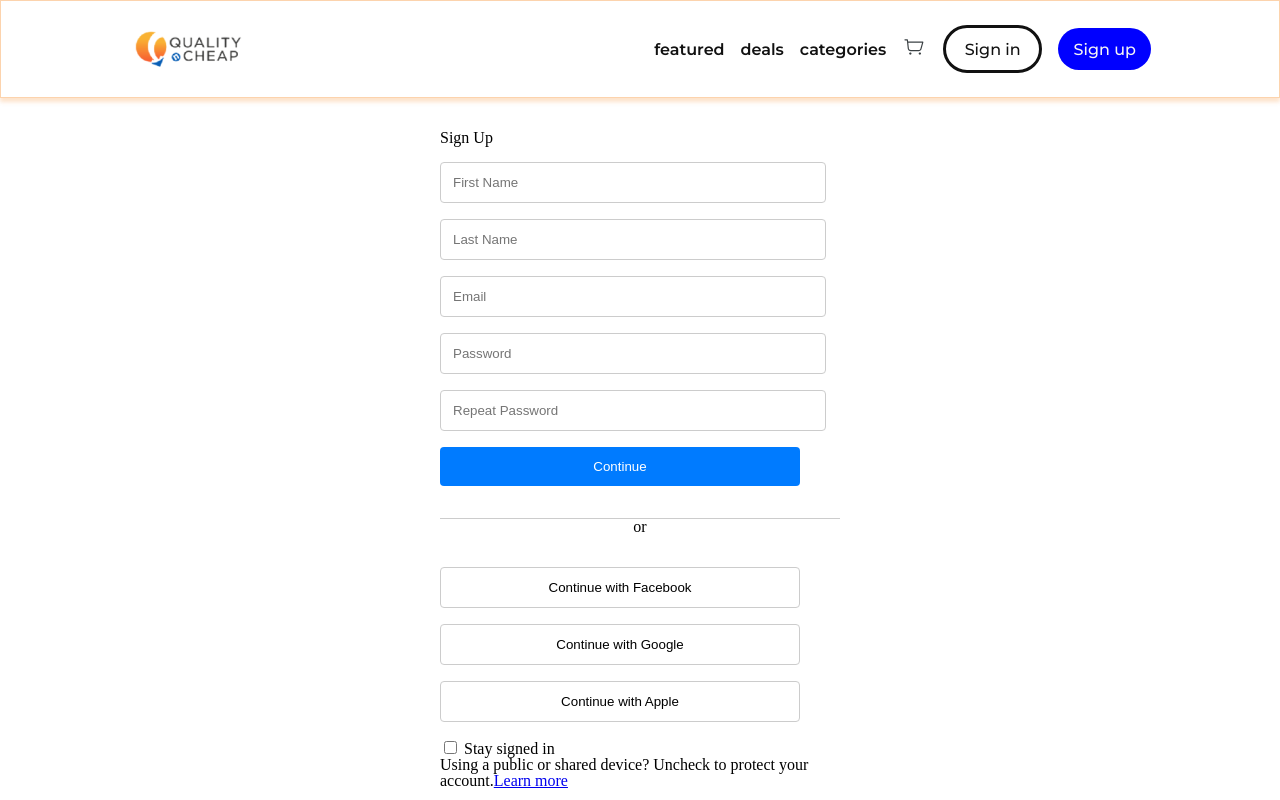
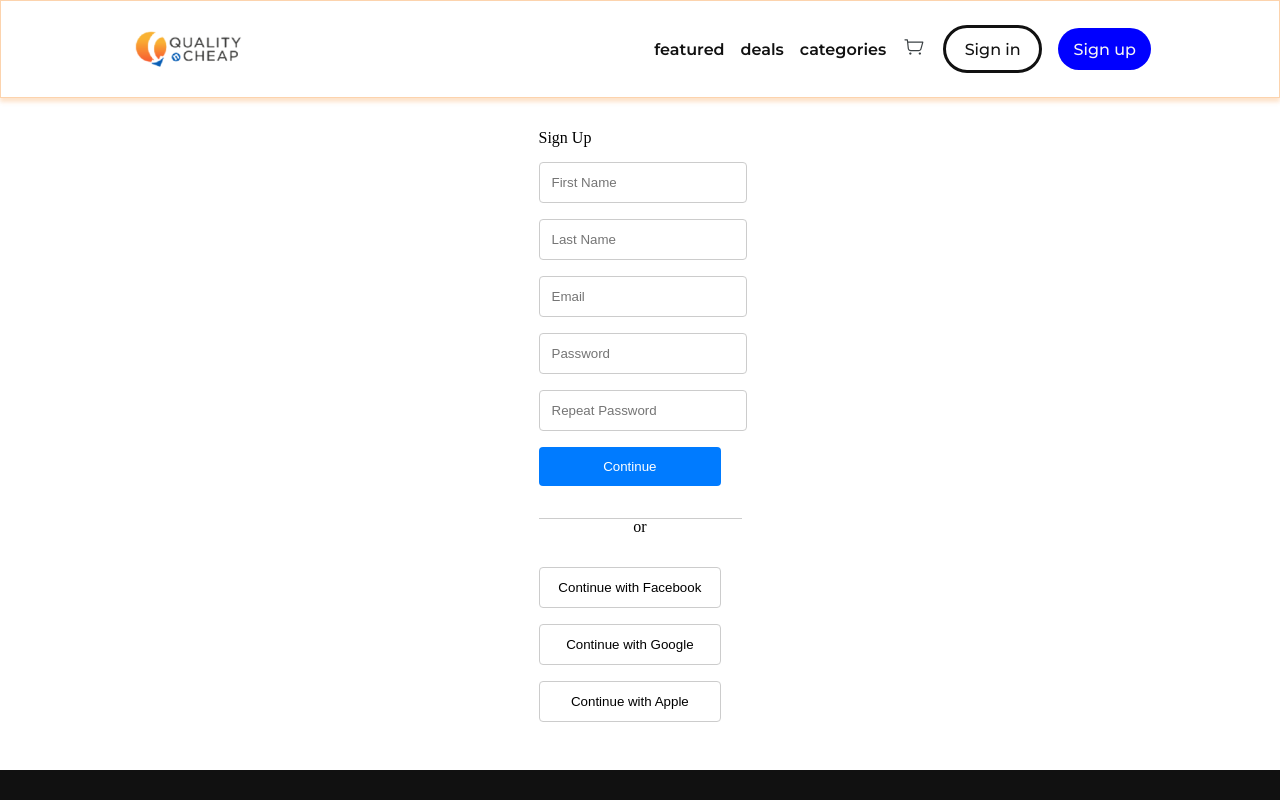
Before and after one commit to sedziah/qnc-webstore, a Next.js app: page /signup in a window 1280 px wide. Shown: the top 800 px of the page. Built offline with nearby package versions, Linux system fonts and the light colour scheme.

Commit message:
Update signin and signup page

```diff
--- a/app/signup/page.tsx
+++ b/app/signup/page.tsx
@@ -130,14 +130,6 @@ const Page = () => {
         <button className={`${styles.submitButton} ${styles.socialButton}`}>
           Continue with Apple
         </button>
-
-        <label className={styles.rememberMe}>
-          <input type="checkbox" /> Stay signed in
-        </label>
-        <p>
-          Using a public or shared device? Uncheck to protect your account.
-          <a href="#">Learn more</a>
-        </p>
       </div>
     </div>
   );
```
